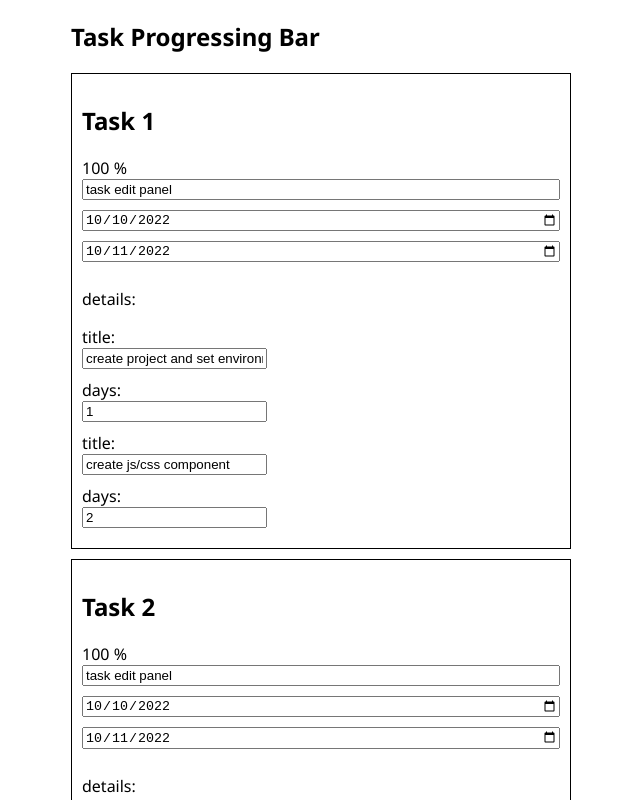
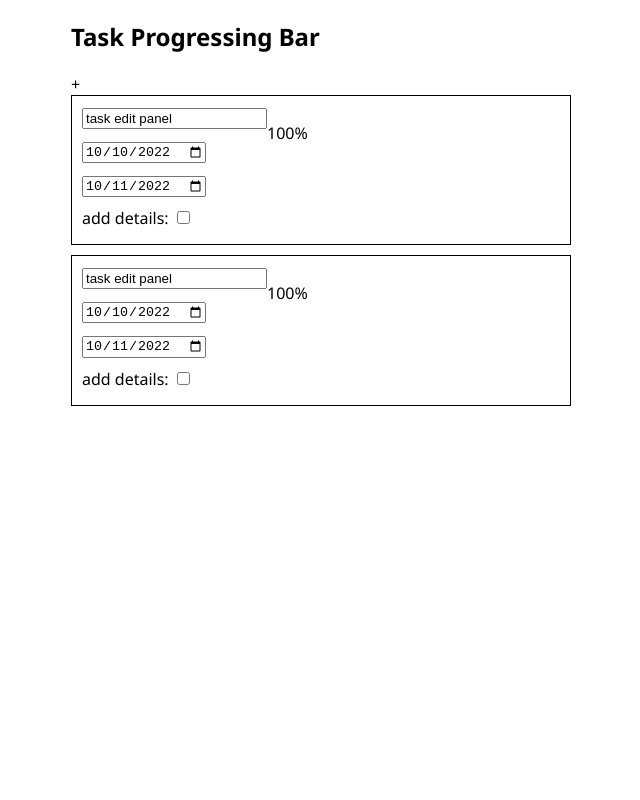
Before and after one commit to jimmyww7710/react-task-list-progress-bar, a React (Create React App) app: page / in a window 1280 px wide. Shown: the top 800 px of the page, without its empty margins (319-959 px from the left). Built offline with nearby package versions, Linux system fonts and the light colour scheme.

Commit message:
install eslint
install eslint

```diff
--- a/src/App.js
+++ b/src/App.js
@@ -1,3 +1,4 @@
+import React from 'react';
 import { StyledGlobal } from './style/global.styled';
 import List from './component/list'
 function App() {
@@ -7,36 +8,14 @@ function App() {
         "title": "task edit panel",
         "startDate": "2022-10-10",
         "endDate": "2022-10-11",
-        "items": [
-          {
-            "id": "shdkjfhakjdhfauew",
-            "name": "create project and set environment",
-            "days": 1
-          },
-          {
-            "id": "shdnxcvnx,mcvnx",
-            "name": "create js/css component",
-            "days": 2
-          }
-        ]
+        "details": ""
       },
       {
         "id": "dsfhajsdhfka",
         "title": "task edit panel",
         "startDate": "2022-10-10",
         "endDate": "2022-10-11",
-        "items": [
-          {
-            "id": "uoiuoiupiupou",
-            "name": "create project and set environment",
-            "days": 1
-          },
-          {
-            "id": "zxcvzxcvzxcvzxc",
-            "name": "create js/css component",
-            "days": 2
-          }
-        ]
+        "details": ""
       },
     ]
   // const [taskData, setTaskData] = useState([
--- a/src/component/list.js
+++ b/src/component/list.js
@@ -1,16 +1,28 @@
-// import { useState} from 'react';
+import { useState, useEffect} from 'react';
 import Task from './task'
 
 
 function List({taskData}) {
-    // console.log('taskData:', taskData);
+    const[tempTaskData, setTempTaskData] = useState(taskData);
+    const add = function() {
+      return setTempTaskData((preTaskData) => [
+          ...preTaskData,
+          {
+            "id": "", //自動產生一組新的id
+            "title": "",
+            "startDate": "",
+            "endDate": "",
+            "details": ""
+          }
+      ])
+    }
 
     return (
       <div>
-        {taskData.map((taskItem, index) => {
-          const {title, startDate, endDate, items, id} = taskItem;
-          // console.log(title, startDate, endDate, items, id);
-          return <Task key={id} title={title} startDate={startDate} endDate={endDate} items={items} order={index + 1}></Task>
+        <div onClick={add}>+</div>
+        {tempTaskData.map((taskItem, index) => {
+          const {title, startDate, endDate, datails, id} = taskItem;
+          return <Task key={id} title={title} startDate={startDate} endDate={endDate} datails={datails} order={index + 1}></Task>
         })}
       </div>
     );
--- a/src/component/task.js
+++ b/src/component/task.js
@@ -1,66 +1,79 @@
 import { useState } from 'react';
-import { StyledTask } from '../style/task.styled'
-import Details from './details'
+import { StyledTask } from '../style/task.styled';
+// import Details from './details'
 
-function Task({title, startDate, endDate, items, order}) {
+function Task({ title, startDate, endDate, datails }) {
   let wholeDays = 0;
   let progressPercent = 0;
   const currentDate = new Date();
   const passedDays = Math.ceil(((currentDate - new Date(startDate)) / (1000 * 60 * 60 * 24)));
 
-    const updateWholeDays = function(startDate, endDate) {
+  const updateWholeDays = function (startDate, endDate) {
     const _startDate = new Date(startDate);
     const _endDate = new Date(endDate);
     wholeDays = Math.ceil((_endDate - _startDate) / (1000 * 60 * 60 * 24)) + 1;
     progressPercent = Math.floor((passedDays / wholeDays) * 100);
     progressPercent = progressPercent > 100 ? 100 : progressPercent;
-    }
+  };
 
+  const [taskTitle, setTaskTitle] = useState(title);
+  const [taskStartDate, setTaskStartDate] = useState(startDate);
+  const [taskEndDate, setTaskEndDate] = useState(endDate);
+  const [IsShowDetails, switchIsShowDetails] = useState(false);
 
-    const[taskTitle, setTaskTitle] = useState(title);
-    const updateTitle = function(e) {
+  const updateTitle = function (e) {
     setTaskTitle(e.target.value);
-    }
-
-    const[taskStartDate, setTaskStartDate] = useState(startDate);
-
-    const[taskEndDate, setTaskEndDate] = useState(endDate);
+  };
 
   updateWholeDays(taskStartDate, taskEndDate);
-    const updateStartDate = function(e) {
+  const updateStartDate = function (e) {
     if (new Date(e.target.value) < taskEndDate) {
       setTaskStartDate(e.target.value);
       updateWholeDays(taskStartDate, taskEndDate);
     }
     else {
-          alert("Ended Date should be later than Started Date");
+      console.log('Ended Date should be later than Started Date');
     }
+  };
 
-    }
-
-    const updateTaskEndDate= function(e) {
+  const updateTaskEndDate = function (e) {
     if (new Date(e.target.value) > taskStartDate) {
       setTaskEndDate(e.target.value);
       updateWholeDays(taskStartDate, taskEndDate);
     }
     else {
-        alert("Started Date should be earlier than Ended Date");
+      console.log('Started Date should be earlier than Ended Date');
     }
-    }
-
-
+  };
   return (
     <StyledTask>
-        <h2>Task {order}</h2>  {progressPercent} %
+      <div class="flex-container">
+
+        <div>
           <input type="text" value={taskTitle} onChange={updateTitle} />
-        <input type="date" value={taskStartDate} onChange={updateStartDate}></input>
-        <input type="date" value={taskEndDate} onChange={updateTaskEndDate}></input>
-        <p>details:</p>
-        {items.map((item) => {
-            const {id, name, days} = item;
-          return <Details key={id} name={name} days={days} ></Details>
-        })}
+          <br />
+          <input type="date" value={taskStartDate} onChange={updateStartDate} />
+          <br />
+          <input type="date" value={taskEndDate} onChange={updateTaskEndDate} />
+          <br />
+        </div>
 
+        <div>
+          <p>
+            {
+              (!taskStartDate || !taskEndDate) ? '' : progressPercent + '%'
+            }
+          </p>
+        </div>
+      </div>
+
+      add details:
+      {' '}
+      <input type="checkbox" onChange={() => switchIsShowDetails(!IsShowDetails)} />
+      <br />
+      {
+        IsShowDetails ? <textarea>{datails}</textarea> : ''
+      }
 
     </StyledTask>
   );
--- a/src/style/task.styled.js
+++ b/src/style/task.styled.js
@@ -2,12 +2,13 @@ import styled from 'styled-components';
 
 export const StyledTask = styled.div`
     padding: 10px;
-    display: flex;
-    flex-direction: column;
     border: 1px solid #000000;
     margin-bottom: 10px;
     input {
-        display: block;
+        display: inline-block;
         margin-bottom: 10px;
     }
+    .flex-container {
+        display: flex;
+    }
 `
```
Also changed, not shown: package.json (+16 -7 lines), .eslintrc.json (added), 1 other file (tests, documents, lock files or other folders). Lines whose indentation alone changed are shown as unchanged.
